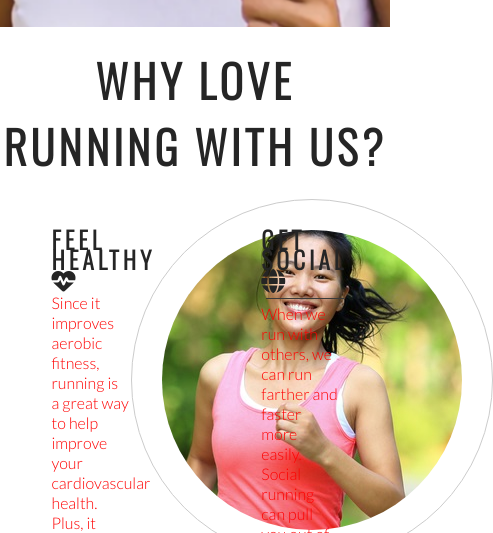
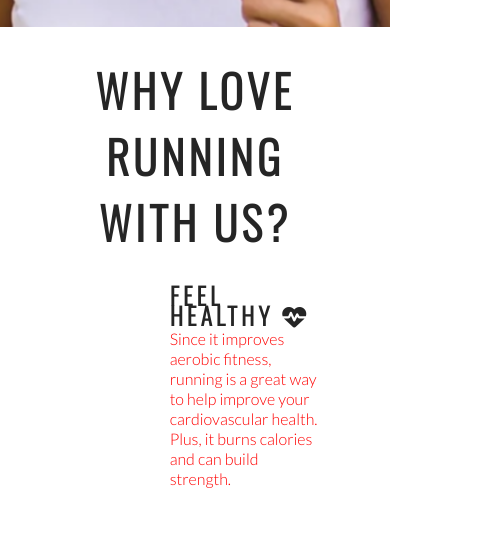
Before and after one commit to AndreasdBM/love-running, a plain HTML site: page index.html in a window 390 px wide. Shown: the part 723-1256 px from the top of the page, 493 px wide, since content can reach past the window. Drawn offline with nearby package versions, Linux system fonts and the light colour scheme.

Commit message:
Add styles to club ethos section for max-width 1200px

```diff
--- a/assets/CSS/style.css
+++ b/assets/CSS/style.css
@@ -234,3 +234,36 @@ footer {
 #photos > img {
     width: 100%;
 }
+
+/* media queries */
+
+/* For larger to medium screen size from 1200px wide and down */
+
+@media screen and (max-width: 1200px) {
+    #club-ethos {
+        width: 65%;
+        height: 1200px;
+        margin: 0 auto;
+    }
+
+    #welcome {
+        padding: 30px 0;
+        margin: 0;
+    }
+
+    #left-about, #right-about {
+        width: 100%;
+        float: left;
+        padding: 0;
+    }
+
+    #center-about {
+        clear: both;
+        width: 100%;
+        float: left;
+        padding: 0;
+    }
+    hr {
+        display: none;
+    }
+}
```
